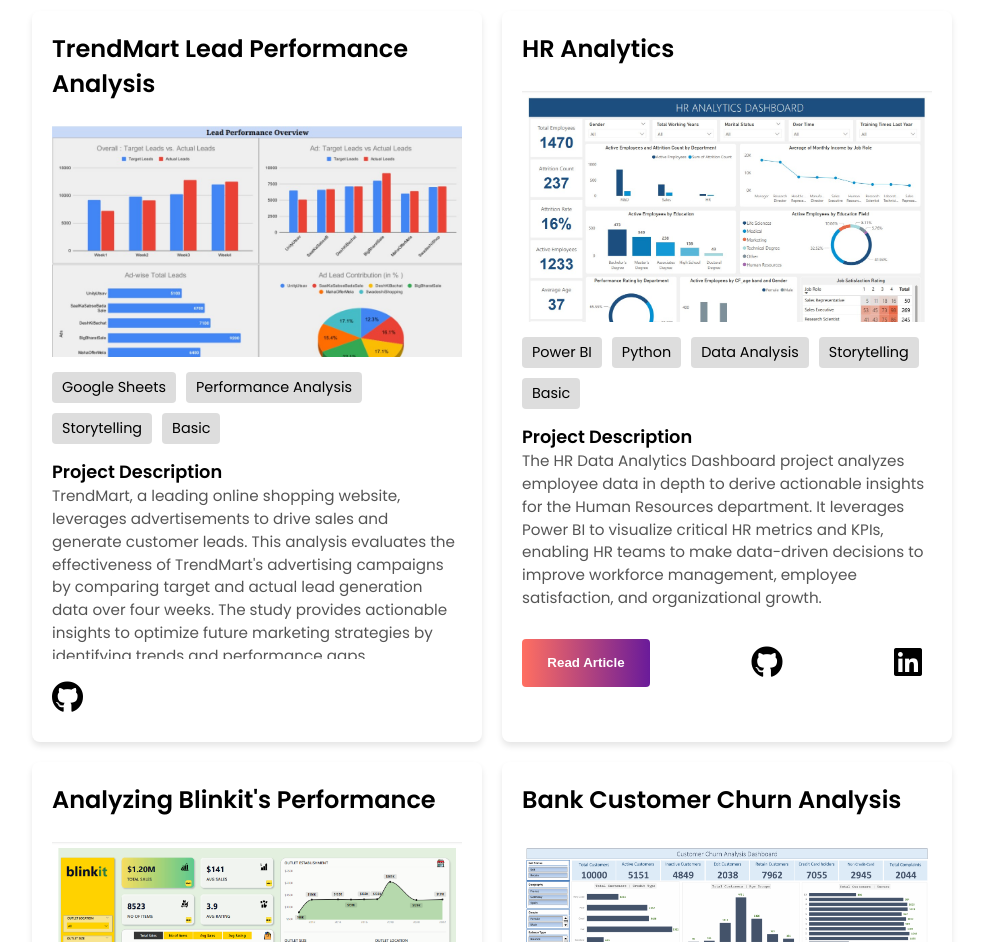
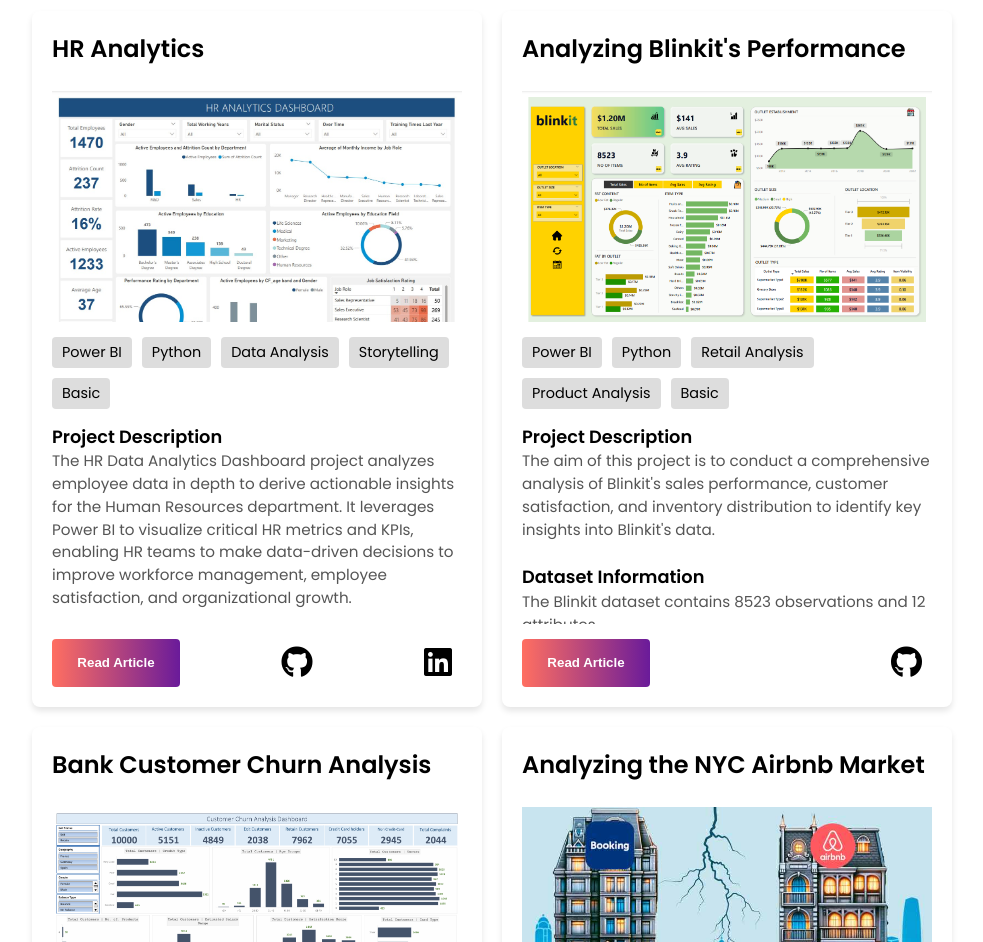
Before and after one commit to itskshitija/KshitijaChilbule-Portfolio, a plain HTML site: page index.html in a window 1280 px wide. Shown: the part 2580-3522 px from the top of the page, without its empty margins (148-1131 px from the left). Drawn offline with Linux system fonts and the light colour scheme.

Commit message:
removed a project

```diff
--- a/index.html
+++ b/index.html
@@ -167,35 +167,6 @@
       <p class="section__text__p1">Browse My Recent</p>
       <h1 class="title">Projects</h1>
       <div class="projects-container">
-
-        <!-- Project Card 1 -->
-        <div class="project-card">
-          <h2 class="project-title">TrendMart Lead Performance Analysis</h2>
-          <div class="embed-container">
-            <!-- Replace iframe with PDF viewer -->
-            <img src="assets/TrendMart_Lead_Performance_Analysis.jpg" width="100%" height="400" frameborder="0"></img>
-          </div>
-          <div class="skill-badges">
-            <span class="badge">Google Sheets</span>
-            <span class="badge">Performance Analysis</span>
-            <span class="badge">Storytelling</span>
-            <span class="badge">Basic</span>
-          </div>
-
-          <div class="project-description">
-            <h3>Project Description</h3>
-            <p>
-              TrendMart, a leading online shopping website, leverages advertisements to drive sales and generate customer leads. This analysis evaluates the effectiveness of TrendMart's advertising campaigns by comparing target and actual lead generation data over four weeks. The study provides actionable insights to optimize future marketing strategies by identifying trends and performance gaps.
-            </p>
-            <br>
-          </div>
-          <div class="btn-container">
-            <a href="https://github.com/itskshitija/TrendMart-Lead-Performance-Analysis" target="_blank" class="icon-link">
-              <i class="fab fa-github"></i>
-            </a>
-          </div>
-        </div>
-
 
         <!-- Project Card 2 -->
         <div class="project-card">
```
